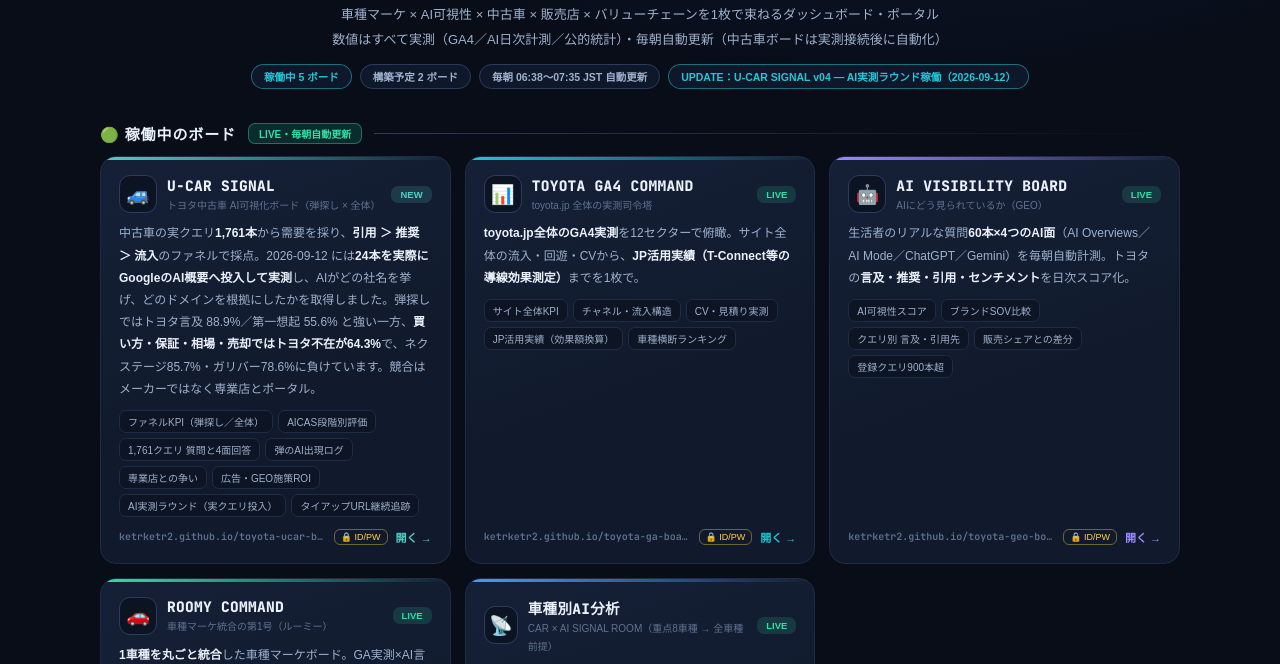
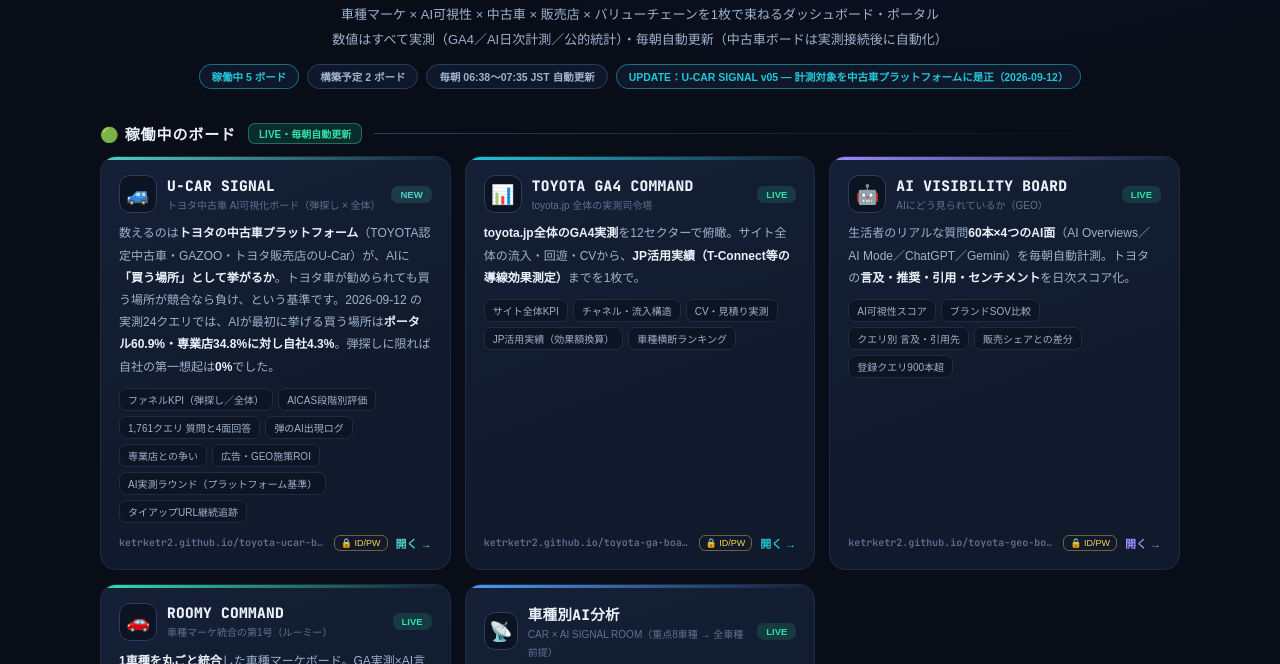
Before and after one commit to ketrketr2/ketrketr2.github.io, a plain HTML site: page index.html in a window 1280 px wide. Shown: the part 77-741 px from the top of the page. Drawn offline with Linux system fonts and the light colour scheme; a web font is replaced by a local one.

Commit message:
portal: U-CAR SIGNAL v05 - subject corrected to the used-car platform

```diff
--- a/index.html
+++ b/index.html
@@ -73,7 +73,7 @@
 <div class="logo">TOYOTA <b>MARKETING BOARDS</b></div>
 <div class="sub">車種マーケ × AI可視性 × 中古車 × 販売店 × バリューチェーンを1枚で束ねるダッシュボード・ポータル<br>数値はすべて実測（GA4／AI日次計測／公的統計）・毎朝自動更新（中古車ボードは実測接続後に自動化）</div>
 <div class="badges">
-<span class="hb on">稼働中 5 ボード</span><span class="hb">構築予定 2 ボード</span><span class="hb">毎朝 06:38〜07:35 JST 自動更新</span><span class="hb on">UPDATE：U-CAR SIGNAL v04 — AI実測ラウンド稼働（2026-09-12）</span>
+<span class="hb on">稼働中 5 ボード</span><span class="hb">構築予定 2 ボード</span><span class="hb">毎朝 06:38〜07:35 JST 自動更新</span><span class="hb on">UPDATE：U-CAR SIGNAL v05 — 計測対象を中古車プラットフォームに是正（2026-09-12）</span>
 </div>
 </div>
 
@@ -82,8 +82,8 @@
 
 <a class="card" style="--ac:var(--tl)" href="https://ketrketr2.github.io/toyota-ucar-board/" target="_blank" rel="noopener">
 <div class="ch"><div class="ico">🚙</div><div class="ct"><b>U-CAR SIGNAL</b><span>トヨタ中古車 AI可視化ボード（弾探し × 全体）</span></div><span class="st new">NEW</span></div>
-<div class="ds">中古車の実クエリ<b>1,761本</b>から需要を採り、<b>引用 ＞ 推奨 ＞ 流入</b>のファネルで採点。2026-09-12 には<b>24本を実際にGoogleのAI概要へ投入して実測</b>し、AIがどの社名を挙げ、どのドメインを根拠にしたかを取得しました。弾探しではトヨタ言及 88.9%／第一想起 55.6% と強い一方、<b>買い方・保証・相場・売却ではトヨタ不在が64.3%</b>で、ネクステージ85.7%・ガリバー78.6%に負けています。競合はメーカーではなく専業店とポータル。</div>
-<div class="feats"><span class="ft">ファネルKPI（弾探し／全体）</span><span class="ft">AICAS段階別評価</span><span class="ft">1,761クエリ 質問と4面回答</span><span class="ft">弾のAI出現ログ</span><span class="ft">専業店との争い</span><span class="ft">広告・GEO施策ROI</span><span class="ft">AI実測ラウンド（実クエリ投入）</span><span class="ft">タイアップURL継続追跡</span></div>
+<div class="ds">数えるのは<b>トヨタの中古車プラットフォーム</b>（TOYOTA認定中古車・GAZOO・トヨタ販売店のU-Car）が、AIに<b>「買う場所」として挙がるか</b>。トヨタ車が勧められても買う場所が競合なら負け、という基準です。2026-09-12 の実測24クエリでは、AIが最初に挙げる買う場所は<b>ポータル60.9%・専業店34.8%に対し自社4.3%</b>。弾探しに限れば自社の第一想起は<b>0%</b>でした。</div>
+<div class="feats"><span class="ft">ファネルKPI（弾探し／全体）</span><span class="ft">AICAS段階別評価</span><span class="ft">1,761クエリ 質問と4面回答</span><span class="ft">弾のAI出現ログ</span><span class="ft">専業店との争い</span><span class="ft">広告・GEO施策ROI</span><span class="ft">AI実測ラウンド（プラットフォーム基準）</span><span class="ft">タイアップURL継続追跡</span></div>
 <div class="cf"><span class="url">ketrketr2.github.io/toyota-ucar-board/</span><span class="lock">🔒 ID/PW</span><span class="go">開く →</span></div>
 </a>
 
@@ -136,7 +136,7 @@
 
 <div class="mapnote">
 <b>使い分けの目安：</b>全体を見るなら <b>GA4 COMMAND</b>／AIでの見られ方は <b>AI VISIBILITY</b>／1車種を深く追うなら <b>ROOMY COMMAND</b>／車種横断のAI実測は <b>車種別AI分析</b>／中古車（弾探し・専業店との争い・GEO施策ROI）は <b>U-CAR SIGNAL</b>。
-4ボードは<span class="hl">毎朝自動更新（GitHub Actions・人手ゼロ）</span>で、データはGA4実測・AI日次計測・自販連等の実データのみ（デモ値なし）。U-CAR SIGNAL は GA4・実ページ診断・競合の掲載台数／販売台数・AI実測ラウンド（24クエリ）が実測、日次トレンドは実測比率で校正した推計（画面上にバッジで明示）。
+4ボードは<span class="hl">毎朝自動更新（GitHub Actions・人手ゼロ）</span>で、データはGA4実測・AI日次計測・自販連等の実データのみ（デモ値なし）。U-CAR SIGNAL は GA4・実ページ診断・競合の掲載台数／販売台数・AI実測ラウンド（24クエリ）が実測、日次トレンドは形状のみモデルで水準は実測に再校正（画面上にバッジで明示）。
 ID/PWは別途お伝えしているものをご利用ください。
 </div>
 
```
